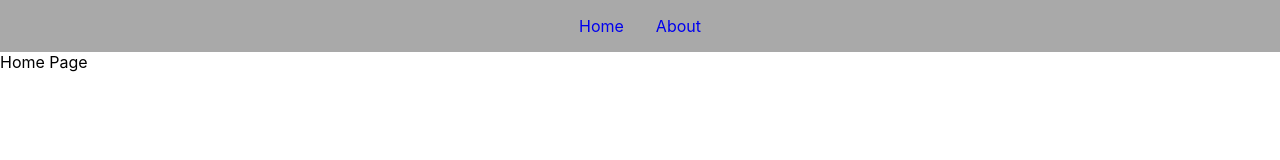
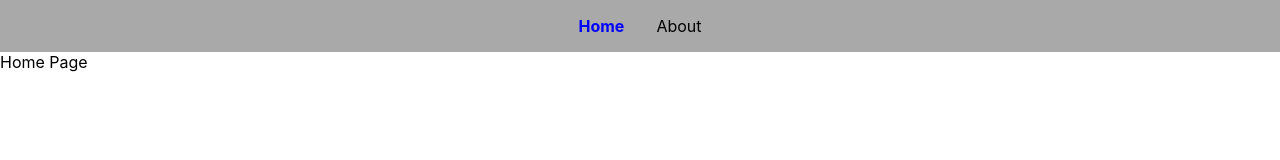
Before and after one commit to fahadshoukat/react-router-demo, a React (Create React App) app: page / in a window 1280 px wide. Shown: the top 160 px of the page. Built offline with nearby package versions, Linux system fonts and the light colour scheme; the HTML template or start-up script is replaced by a standard one.

Commit message:
replace Link with NavLink and style through active class

```diff
--- a/src/components/NavBar.js
+++ b/src/components/NavBar.js
@@ -1,11 +1,11 @@
 import React from 'react'
-import { Link } from 'react-router-dom';
+import { NavLink } from 'react-router-dom';
 
 const NavBar = () => {
   return (
     <nav>
-        <Link to="/">Home</Link>
-        <Link to="/about">About</Link>
+        <NavLink to="/">Home</NavLink>
+        <NavLink to="/about">About</NavLink>
     </nav>
   )
 }
--- a/src/index.css
+++ b/src/index.css
@@ -21,4 +21,10 @@
 nav a {
   margin: 0 16px;
   text-decoration: none;
+  color: #000;
 }
+
+nav a.active{
+  font-weight: bold;
+  color: blue;
+}
```
